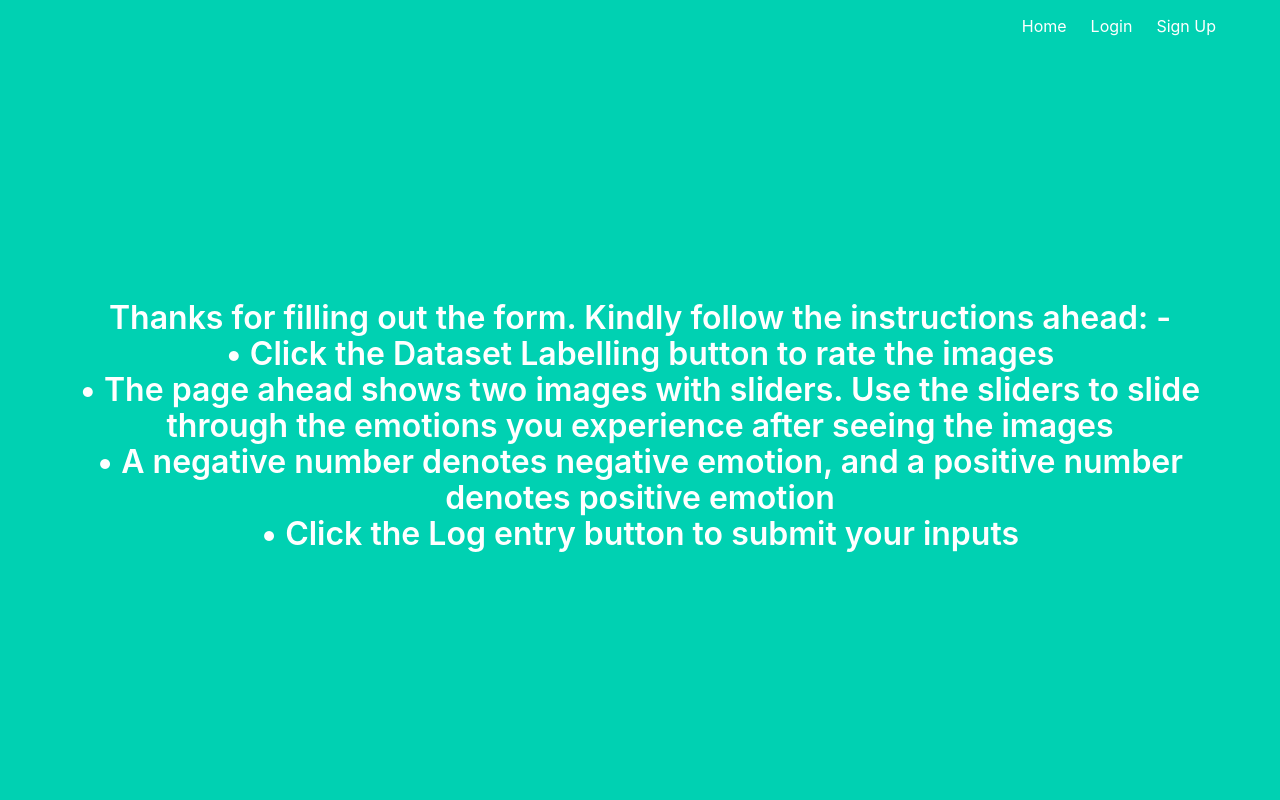
After one commit to manumhp/flask-auth-app, a Flask app: template project/templates/label_instr.html in a window 1280 px wide. The commit adds this page. Run offline with Flask 2, Linux system fonts and the light colour scheme; the template is opened without the code that fills it, so the values that code supplies are empty.

Commit message:
added label instructions page and updated the profile html page

```diff
--- /dev/null
+++ b/project/templates/label_instr.html
@@ -0,0 +1,14 @@
+{% extends "base.html" %}
+
+{% block content %}
+<h1 class="title">
+
+Thanks for filling out the form. Kindly follow the instructions ahead: - <br />
+•	Click the Dataset Labelling button to rate the images <br />
+•	The page ahead shows two images with sliders. Use the sliders to slide through the emotions you experience after seeing the images <br />
+•	A negative number denotes negative emotion, and a positive number denotes positive emotion <br />
+•	Click the Log entry button to submit your inputs <br />
+
+
+</h1>
+{% endblock %}
--- a/project/templates/profile.html
+++ b/project/templates/profile.html
@@ -2,6 +2,9 @@
 
 {% block content %}
 <h1 class="title">
-  Welcome, {{name}}!
+  Welcome, {{name}}! This is a student research project that aims to research Affective response. We are trying to create a generative model that would generate abstract images that would take people to certain emotional states. This could have implications in the field of therapy, rehabilitation, entertainment, etc. We request you to kindly follow the instructions: - <br/>
+•	Click the button below and fill in the Personality Test form <br/>
+•	After successfully filling the form, click the Dataset Labelling button and follow further instructions ahead <br />
+
 </h1>
 {% endblock %}
```
